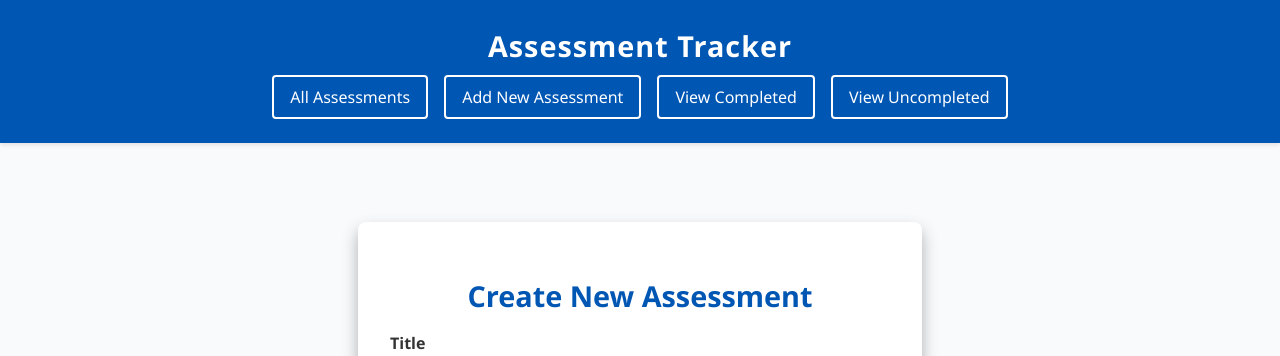
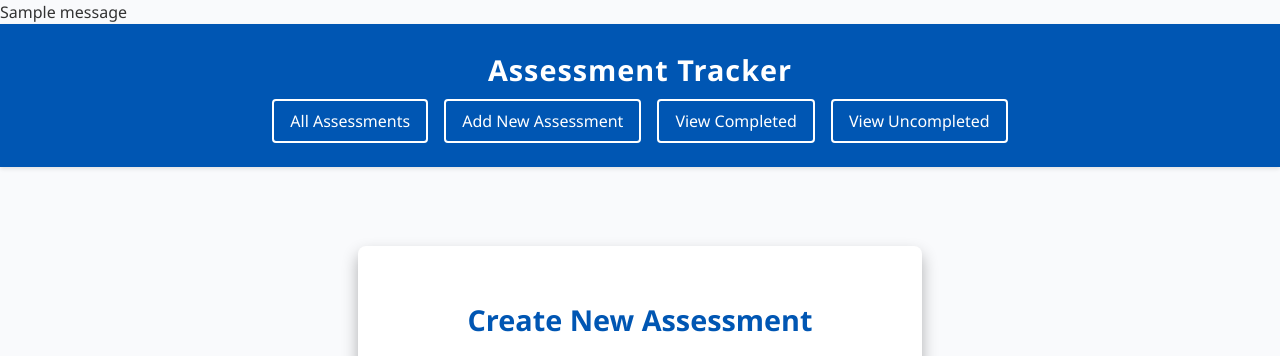
Before and after one commit to loyiwen/FlaskToDoApp, a Flask app: page /create in a window 1280 px wide. Shown: the top 356 px of the page. Run offline with Flask 3, Linux system fonts and the light colour scheme; tables that the repository leaves empty hold one stand-in row (values such as "Sample post"); one stand-in notice (Sample message) is shown.

Commit message:
feat: added flash messages to verify completion of user actions

```diff
--- a/app.py
+++ b/app.py
@@ -1,5 +1,5 @@
 import os
-from flask import Flask, redirect, render_template, url_for, request
+from flask import Flask, redirect, render_template, url_for, request, flash
 from models import db, Assessment
 from forms import AssessmentForm
 from config import DevelopmentConfig, TestingConfig, ProductionConfig
@@ -30,7 +30,7 @@ def create():
     if request.method == 'POST':
         # If form validation fails, log errors and return the form with errors
         if not form.validate_on_submit():
-            print("Form validation failed. Errors:", form.errors)
+            flash("Form validation failed. Please correct the errors and try again.", "danger")
             return render_template('create.html', form=form)
 
         try:
@@ -47,7 +47,7 @@ def create():
 
             db.session.add(new_assessment)
             db.session.commit()
-
+            flash("Assessment created successfully.", "success")
             return redirect(url_for('index'))
 
         except Exception as e:
@@ -76,6 +76,7 @@ def edit(id):
         assessment.deadline = datetime.combine(form.date.data, form.time.data)
         assessment.description = form.description.data
         db.session.commit()
+        flash("Assessment updated successfully.", "success")
         return redirect(url_for('index'))
 
     return render_template('edit.html', form=form, assessment=assessment)
@@ -86,6 +87,7 @@ def delete_assessment(id):
     assessment = Assessment.query.get_or_404(id)
     db.session.delete(assessment)
     db.session.commit()
+    flash("Assessment deleted successfully.", "success")
     return redirect(url_for('index'))
 
 # Toggle completion status
@@ -94,6 +96,8 @@ def toggle_completion(id):
     assessment = Assessment.query.get_or_404(id)
     assessment.is_complete = not assessment.is_complete
     db.session.commit()
+    status = "completed" if assessment.is_complete else "marked as incomplete"
+    flash(f"Assessment {status}.", "info")
     return redirect(url_for('index'))
 
 # View only completed assessments
--- a/templates/base.html
+++ b/templates/base.html
@@ -15,6 +15,18 @@
     <link href="https://fonts.googleapis.com/icon?family=Material+Icons" rel="stylesheet">
 </head>
 <body>
+    {% with messages = get_flashed_messages(with_categories=True) %}
+        {% if messages %}
+            <div class="flash-messages">
+                {% for category, message in messages %}
+                    <div class="alert alert-{{ category }}">
+                        {{ message }}
+                    </div>
+                {% endfor %}
+            </div>
+        {% endif %}
+    {% endwith %}
+
     <!-- Header and Navigation Bar -->
     <header>
         <h1>Assessment Tracker</h1>
```
